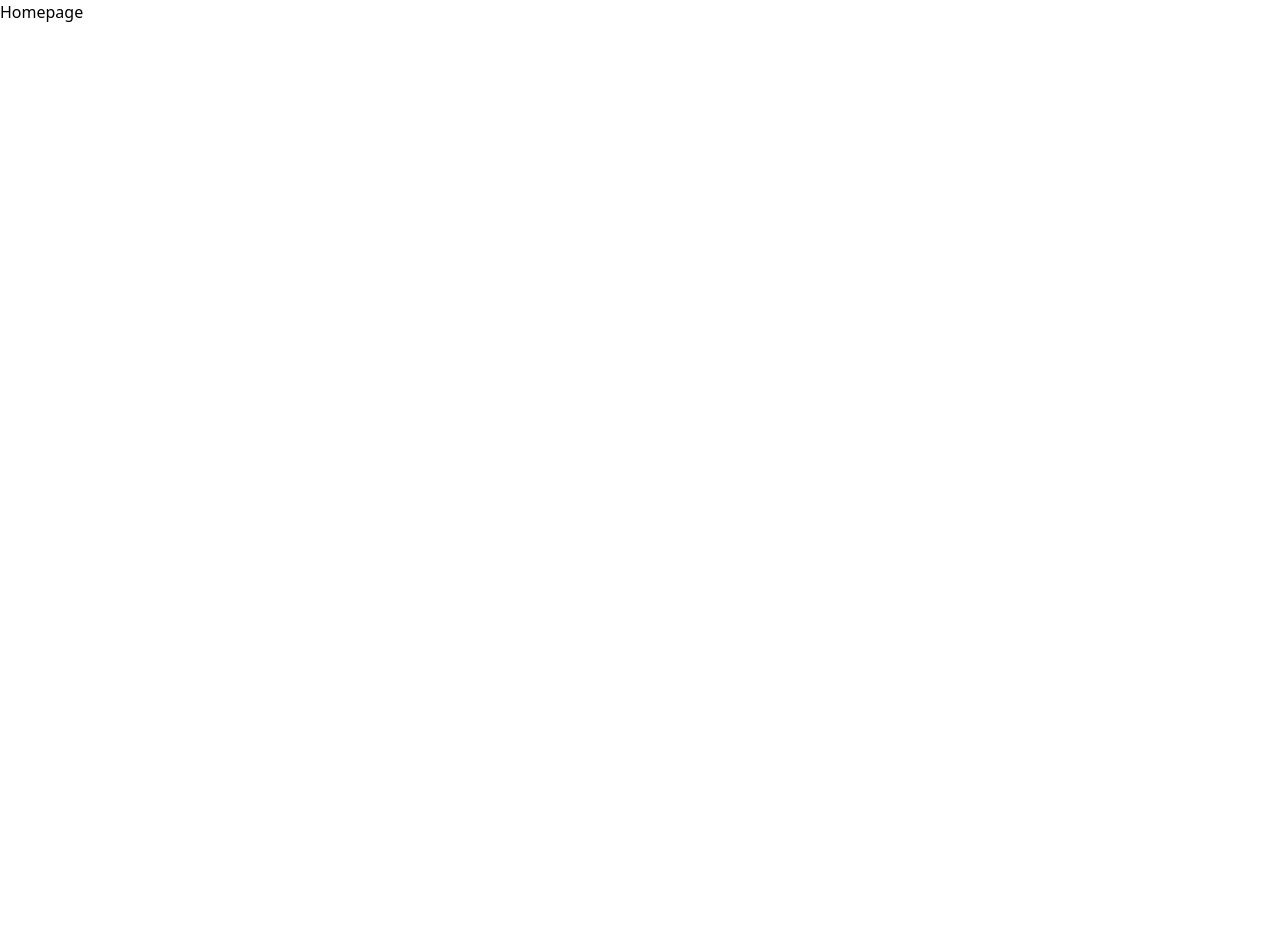
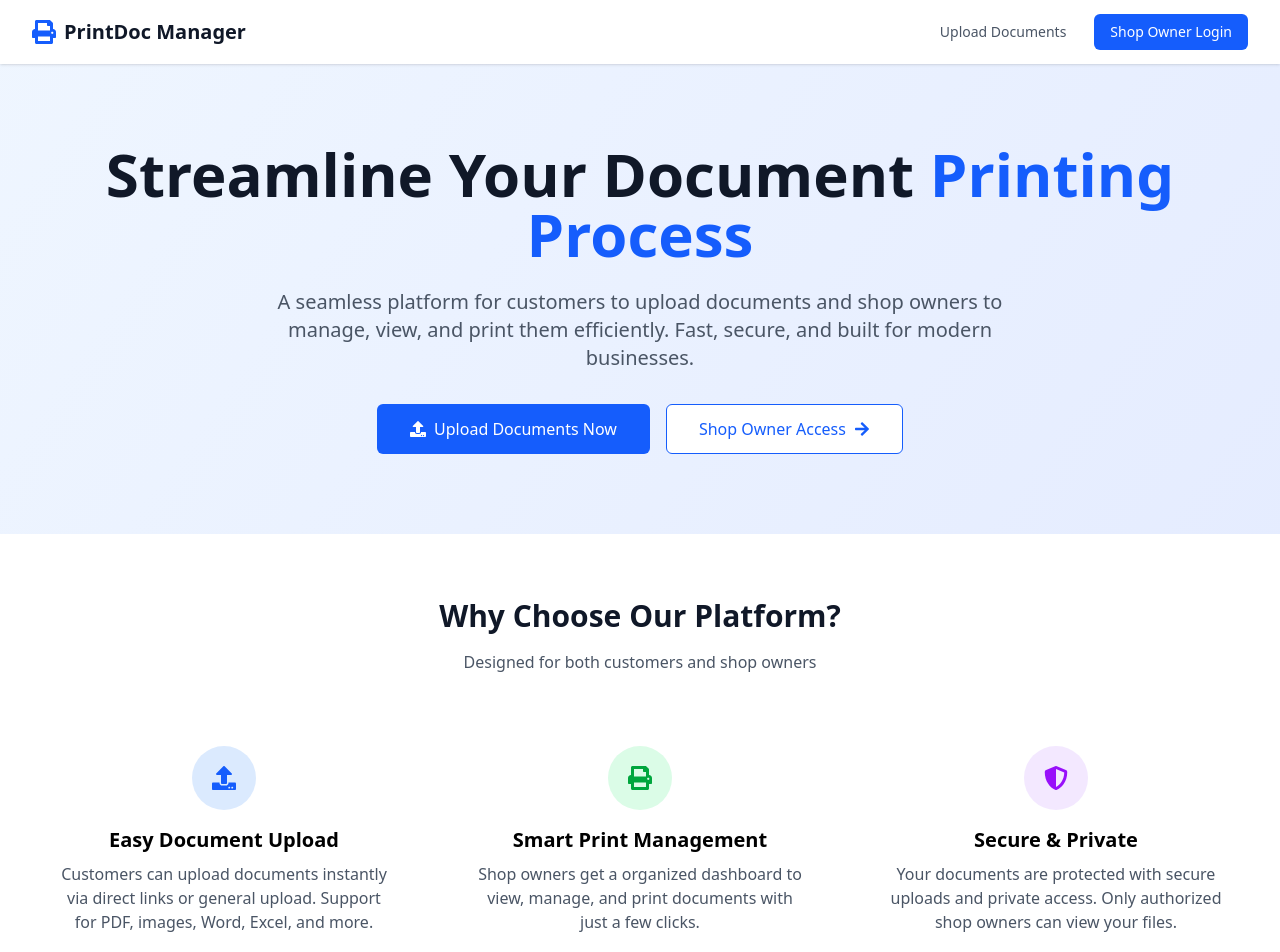
Before and after one commit to ShivamCo/Document-Sharing-Webapp, a React (Vite) app in the folder client/: page / in a window 1280 px wide. Shown: the top 952 px of the page. Before the commit the page ends 800 px from the top, so only its background shows below. Built offline with nearby package versions, Linux system fonts and the light colour scheme.

Commit message:
Added Homepage

```diff
--- a/client/package.json
+++ b/client/package.json
@@ -15,6 +15,7 @@
     "qrcode.react": "^4.2.0",
     "react": "^19.1.1",
     "react-dom": "^19.1.1",
+    "react-icons": "^5.5.0",
     "react-router-dom": "^7.9.1",
     "react-toastify": "^11.0.5",
     "tailwindcss": "^4.1.13"
--- a/client/src/components/dashboard/Header.jsx
+++ b/client/src/components/dashboard/Header.jsx
@@ -13,7 +13,7 @@ const Header = ({ user, onLogout }) => {
               <span className="text-white font-bold text-lg">D</span>
             </div>
             <h1 className="text-2xl font-bold bg-gradient-to-r from-blue-600 to-purple-600 bg-clip-text text-transparent">
-              DocManager
+              PrintDoc Manager
             </h1>
           </div>
 
--- a/client/src/pages/dashBoard.jsx
+++ b/client/src/pages/dashBoard.jsx
@@ -210,9 +210,7 @@ const Dashboard = () => {
       {/* Footer */}
       <footer className="mt-12 border-t border-gray-200/50 py-8">
         <div className="max-w-7xl mx-auto px-4 sm:px-6 lg:px-8 text-center">
-          <p className="text-gray-600">
-            © 2024 DocManager. All rights reserved.
-          </p>
+
           <p className="text-gray-500 text-sm mt-2">
             {documents.length > 0
               ? `You have ${documents.length} document${documents.length !== 1 ? 's' : ''} stored securely`
--- a/client/src/pages/homePage.jsx
+++ b/client/src/pages/homePage.jsx
@@ -1,13 +1,202 @@
+import { Link } from 'react-router-dom';
+import { FaUpload, FaPrint, FaShieldAlt, FaMobile, FaRocket, FaArrowRight } from 'react-icons/fa';
 
+const Homepage = () => {
+  return (
+    <div className="min-h-screen bg-gradient-to-br from-blue-50 to-indigo-100">
+      {/* Navigation */}
+      <nav className="bg-white shadow-sm">
+        <div className="max-w-7xl mx-auto px-4 sm:px-6 lg:px-8">
+          <div className="flex justify-between h-16 items-center">
+            <div className="flex items-center">
+              <FaPrint className="text-2xl text-blue-600 mr-2" />
+              <span className="text-xl font-bold text-gray-900">PrintDoc Manager</span>
+            </div>
+            <div className="flex items-center space-x-4">
+              <Link
+                to="/upload"
+                className="text-gray-600 hover:text-blue-600 px-3 py-2 rounded-md text-sm font-medium"
+              >
+                Upload Documents
+              </Link>
+              <Link
+                to="/user"
+                className="bg-blue-600 text-white px-4 py-2 rounded-md hover:bg-blue-700 transition duration-200 text-sm font-medium"
+              >
+                Shop Owner Login
+              </Link>
+            </div>
+          </div>
+        </div>
+      </nav>
 
-const Homepage = () =>{
-    return(
-        <div>
-            <h1>
-                Homepage
+      {/* Hero Section */}
+      <section className="relative py-20 px-4 sm:px-6 lg:px-8">
+        <div className="max-w-7xl mx-auto">
+          <div className="text-center">
+            <h1 className="text-4xl md:text-6xl font-bold text-gray-900 mb-6">
+              Streamline Your Document
+              <span className="text-blue-600"> Printing Process</span>
             </h1>
+            <p className="text-xl text-gray-600 mb-8 max-w-3xl mx-auto">
+              A seamless platform for customers to upload documents and shop owners to manage,
+              view, and print them efficiently. Fast, secure, and built for modern businesses.
+            </p>
+            <div className="flex flex-col sm:flex-row gap-4 justify-center">
+              <Link
+                to="/upload"
+                className="inline-flex items-center justify-center px-8 py-3 border border-transparent text-base font-medium rounded-md text-white bg-blue-600 hover:bg-blue-700 transition duration-200"
+              >
+                <FaUpload className="mr-2" />
+                Upload Documents Now
+              </Link>
+              <Link
+                to="/user"
+                className="inline-flex items-center justify-center px-8 py-3 border border-blue-600 text-base font-medium rounded-md text-blue-600 bg-white hover:bg-blue-50 transition duration-200"
+              >
+                Shop Owner Access
+                <FaArrowRight className="ml-2" />
+              </Link>
+            </div>
+          </div>
         </div>
-    )
-}
+      </section>
+
+      {/* Features Section */}
+      <section className="py-16 bg-white">
+        <div className="max-w-7xl mx-auto px-4 sm:px-6 lg:px-8">
+          <div className="text-center mb-12">
+            <h2 className="text-3xl font-bold text-gray-900">Why Choose Our Platform?</h2>
+            <p className="text-gray-600 mt-4">Designed for both customers and shop owners</p>
+          </div>
+
+          <div className="grid md:grid-cols-3 gap-8">
+            {/* Feature 1 */}
+            <div className="text-center p-6">
+              <div className="bg-blue-100 w-16 h-16 rounded-full flex items-center justify-center mx-auto mb-4">
+                <FaUpload className="text-2xl text-blue-600" />
+              </div>
+              <h3 className="text-xl font-semibold mb-2">Easy Document Upload</h3>
+              <p className="text-gray-600">
+                Customers can upload documents instantly via direct links or general upload.
+                Support for PDF, images, Word, Excel, and more.
+              </p>
+            </div>
+
+            {/* Feature 2 */}
+            <div className="text-center p-6">
+              <div className="bg-green-100 w-16 h-16 rounded-full flex items-center justify-center mx-auto mb-4">
+                <FaPrint className="text-2xl text-green-600" />
+              </div>
+              <h3 className="text-xl font-semibold mb-2">Smart Print Management</h3>
+              <p className="text-gray-600">
+                Shop owners get a organized dashboard to view, manage, and print documents
+                with just a few clicks.
+              </p>
+            </div>
+
+            {/* Feature 3 */}
+            <div className="text-center p-6">
+              <div className="bg-purple-100 w-16 h-16 rounded-full flex items-center justify-center mx-auto mb-4">
+                <FaShieldAlt className="text-2xl text-purple-600" />
+              </div>
+              <h3 className="text-xl font-semibold mb-2">Secure & Private</h3>
+              <p className="text-gray-600">
+                Your documents are protected with secure uploads and private access.
+                Only authorized shop owners can view your files.
+              </p>
+            </div>
+          </div>
+        </div>
+      </section>
+
+      {/* How It Works Section */}
+      <section className="py-16 bg-gray-50">
+        <div className="max-w-7xl mx-auto px-4 sm:px-6 lg:px-8">
+          <div className="text-center mb-12">
+            <h2 className="text-3xl font-bold text-gray-900">How It Works</h2>
+          </div>
+
+          <div className="grid md:grid-cols-4 gap-8">
+            {/* Step 1 */}
+            <div className="text-center">
+              <div className="bg-blue-600 text-white w-12 h-12 rounded-full flex items-center justify-center mx-auto mb-4 text-xl font-bold">1</div>
+              <h3 className="font-semibold mb-2">Upload Documents</h3>
+              <p className="text-sm text-gray-600">
+                Use the upload page or your shop's specific link to submit documents
+              </p>
+            </div>
+
+            {/* Step 2 */}
+            <div className="text-center">
+              <div className="bg-blue-600 text-white w-12 h-12 rounded-full flex items-center justify-center mx-auto mb-4 text-xl font-bold">2</div>
+              <h3 className="font-semibold mb-2">Automatic Organization</h3>
+              <p className="text-sm text-gray-600">
+                Documents are automatically sorted and organized for the shop owner
+              </p>
+            </div>
+
+            {/* Step 3 */}
+            <div className="text-center">
+              <div className="bg-blue-600 text-white w-12 h-12 rounded-full flex items-center justify-center mx-auto mb-4 text-xl font-bold">3</div>
+              <h3 className="font-semibold mb-2">Shop Owner Review</h3>
+              <p className="text-sm text-gray-600">
+                Shop owner reviews documents in their secure dashboard
+              </p>
+            </div>
+
+            {/* Step 4 */}
+            <div className="text-center">
+              <div className="bg-blue-600 text-white w-12 h-12 rounded-full flex items-center justify-center mx-auto mb-4 text-xl font-bold">4</div>
+              <h3 className="font-semibold mb-2">Ready for Printing</h3>
+              <p className="text-sm text-gray-600">
+                Documents are prepared and ready for high-quality printing
+              </p>
+            </div>
+          </div>
+        </div>
+      </section>
+
+      {/* CTA Section */}
+      <section className="py-16 bg-blue-600 text-white">
+        <div className="max-w-4xl mx-auto text-center px-4 sm:px-6 lg:px-8">
+          <FaRocket className="text-4xl mx-auto mb-4" />
+          <h2 className="text-3xl font-bold mb-4">Ready to Get Started?</h2>
+          <p className="text-blue-100 mb-8 text-lg">
+            Join hundreds of shop owners and customers who are simplifying their document printing workflow
+          </p>
+          <div className="flex flex-col sm:flex-row gap-4 justify-center">
+            <Link
+              to="/upload"
+              className="bg-white text-blue-600 px-8 py-3 rounded-md font-semibold hover:bg-gray-100 transition duration-200"
+            >
+              Upload Your First Document
+            </Link>
+            <Link
+              to="/user"
+              className="border border-white text-white px-8 py-3 rounded-md font-semibold hover:bg-blue-700 transition duration-200"
+            >
+              Shop Owner Login
+            </Link>
+          </div>
+        </div>
+      </section>
+
+      {/* Footer */}
+      <footer className="bg-gray-900 text-white py-8">
+        <div className="max-w-7xl mx-auto px-4 sm:px-6 lg:px-8">
+          <div className="flex flex-col md:flex-row justify-between items-center">
+            <div className="flex items-center mb-4 md:mb-0">
+              <FaPrint className="text-xl text-blue-400 mr-2" />
+              <span className="text-lg font-semibold">PrintDoc Manager</span>
+            </div>
+
+          </div>
+
+        </div>
+      </footer>
+    </div>
+  );
+};
 
 export default Homepage;
```
Also changed, not shown: client/src/components/dashboard/DocumentCard.jsx (+44 -27 lines), 1 other file (tests, documents, lock files or other folders).
